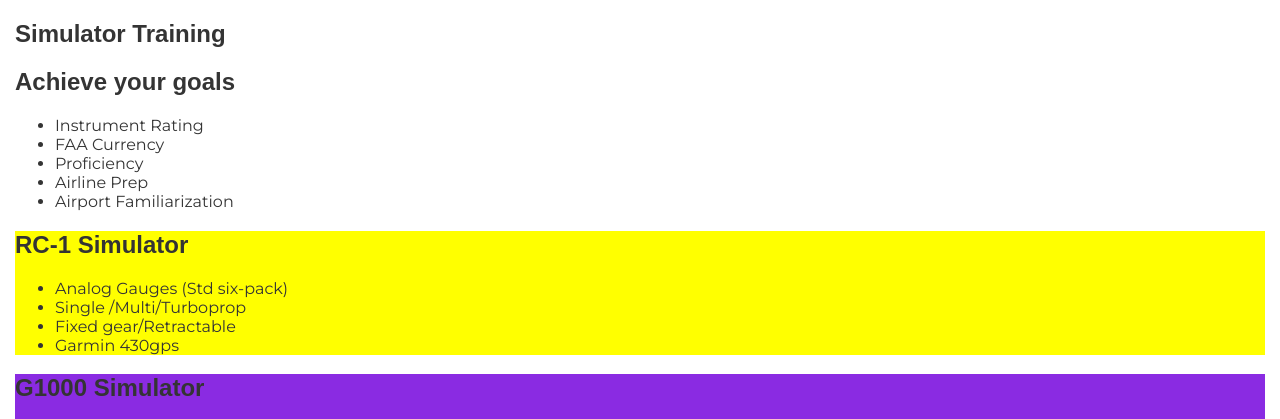
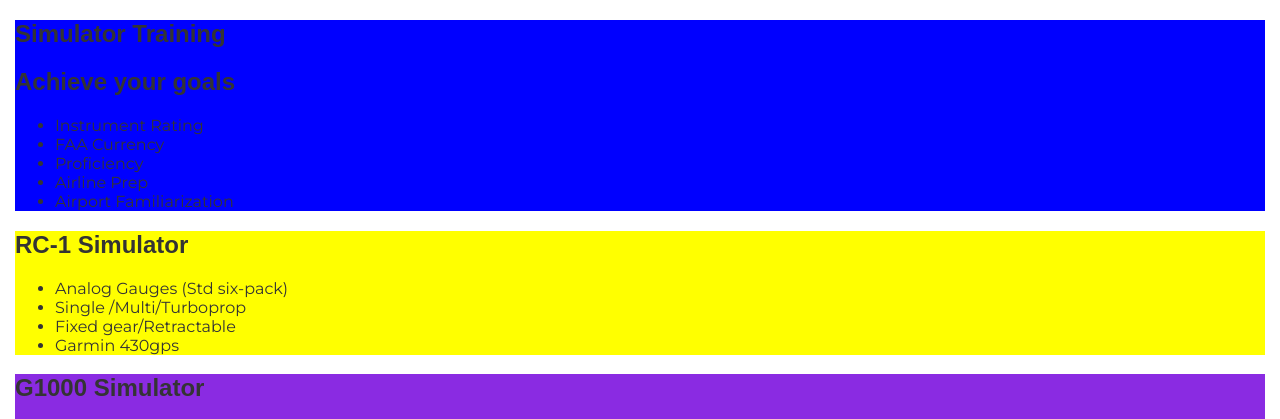
Before and after one commit to tdschmelzer/class-final-project-1121, a plain HTML site: page index.html in a window 1280 px wide. Shown: the part 90-509 px from the top of the page. Drawn offline with Linux system fonts and the light colour scheme.

Commit message:
added background color

```diff
--- a/index.html
+++ b/index.html
@@ -30,7 +30,7 @@
         </nav>
     </header>
 
-    <div>
+    <div style="background-color: blue;">
         <h2>Simulator Training</h2>
         <h2>Achieve your goals</h2>
         <ul>
```
